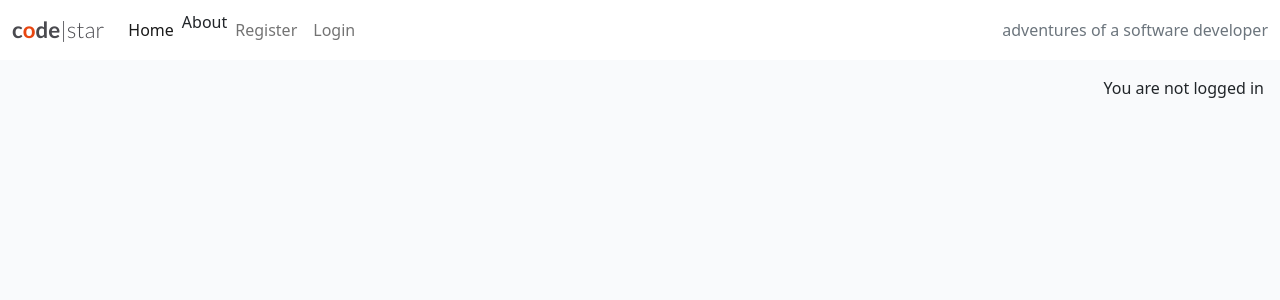
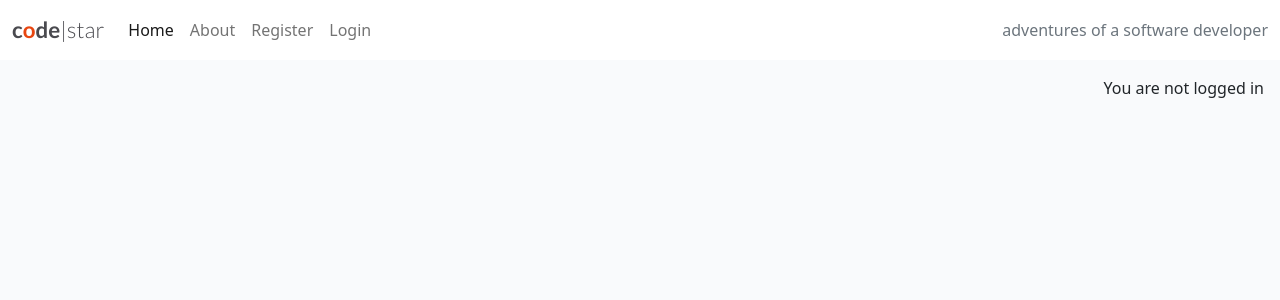
Before and after one commit to AlexThoma5/codestar_blog, a Django app: page / in a window 1280 px wide. Shown: the top 300 px of the page. Run offline with Django 4.2, Linux system fonts and the light colour scheme; data that the repository does not hold is empty.

Commit message:
Fix missing class for 'About' link in navbar

```diff
--- a/templates/base.html
+++ b/templates/base.html
@@ -43,7 +43,7 @@
                         <a class="nav-link {% if request.path == home_url %}active" aria-current="page{% endif %}"
                             href="{% url 'home' %}">Home</a>
                     </li>
-                    <li class=
+                    <li class="nav-item">
                         <a class="nav-link {% if request.path == about_url %}active" aria-current="page{% endif %}"
                             href="{% url 'about' %}">About</a>
                     </li>
```
